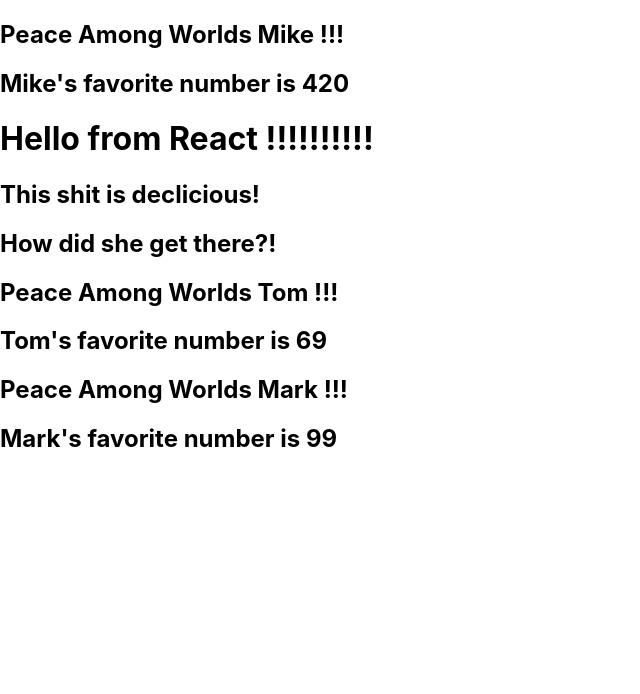
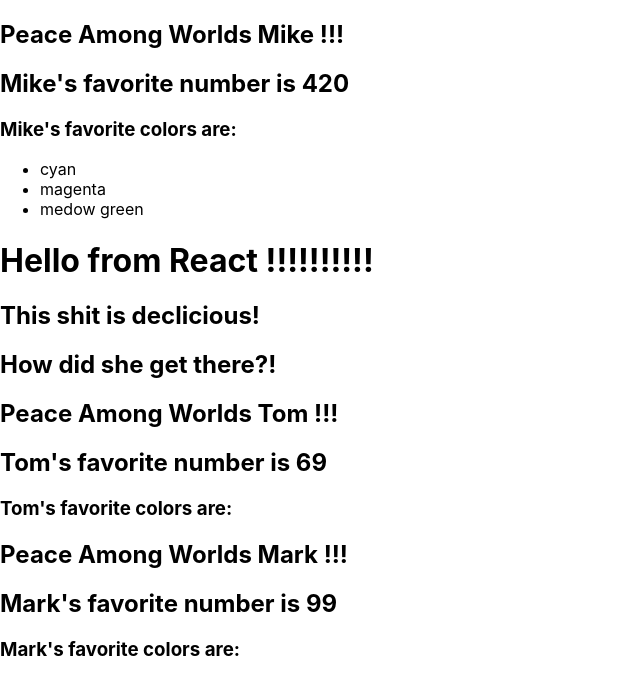
Before and after one commit to mcstagg/learning-react, a React (Create React App) app: page / in a window 1280 px wide. Shown: the top 694 px of the page, without its empty margins (0-640 px from the left). Built offline with nearby package versions, Linux system fonts and the light colour scheme.

Commit message:
Passed an array prop...
Also showed boolean short-circuit logic

```diff
--- a/src/App.js
+++ b/src/App.js
@@ -5,7 +5,7 @@
 const App = () => {
   return (
     <>
-    <Greeting name="Mike" favNumber={420} />
+    <Greeting name="Mike" favNumber={420} favColors={["cyan", "magenta", "medow green"]} />
     <h1>
       Hello from React !!!!!!!!!!
     </h1>
--- a/src/Greeting.js
+++ b/src/Greeting.js
@@ -12,6 +12,12 @@
         <h2>
             {props.name}'s favorite number is {props.favNumber}
         </h2>
+        <h3>
+            {props.name}'s favorite colors are:
+        </h3>
+        <ul>
+            {props.favColors && props.favColors.map(x => <li>{x}</li>)}
+        </ul>
         </>
     );
 };
```
